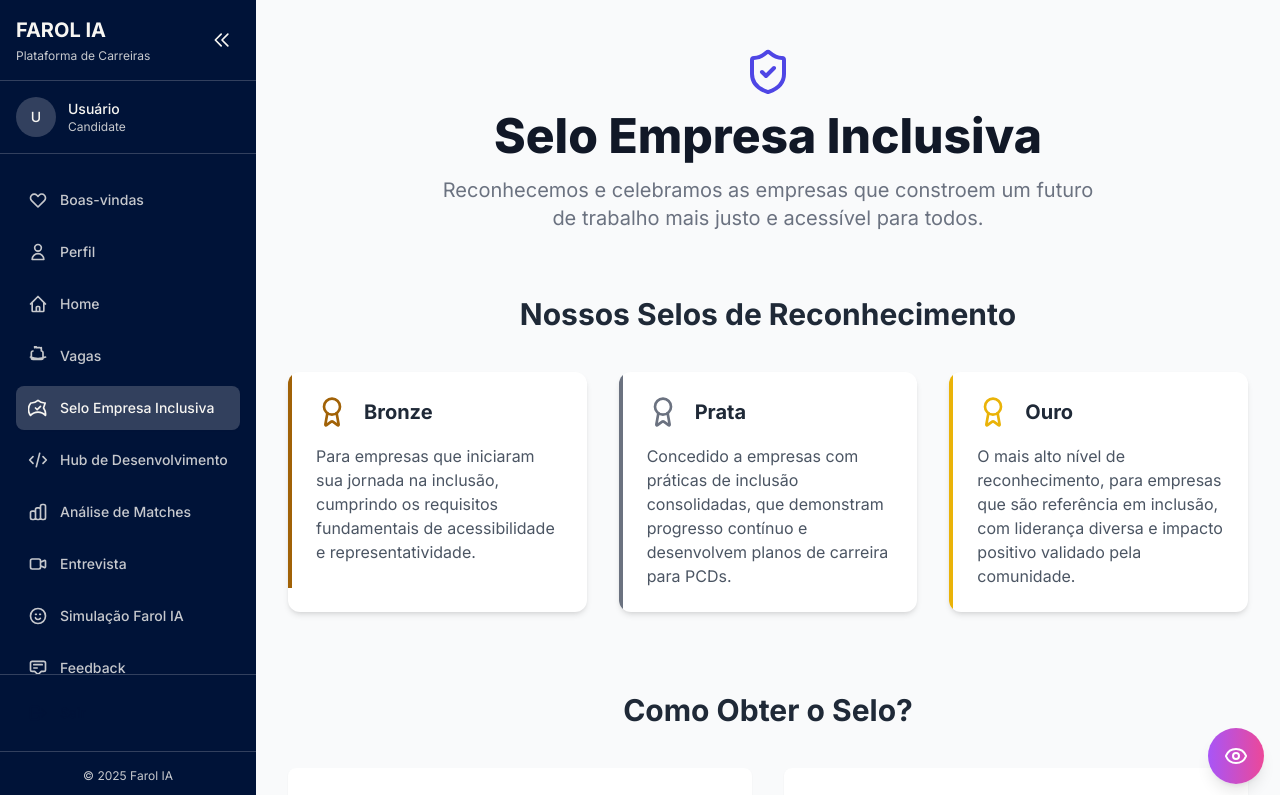
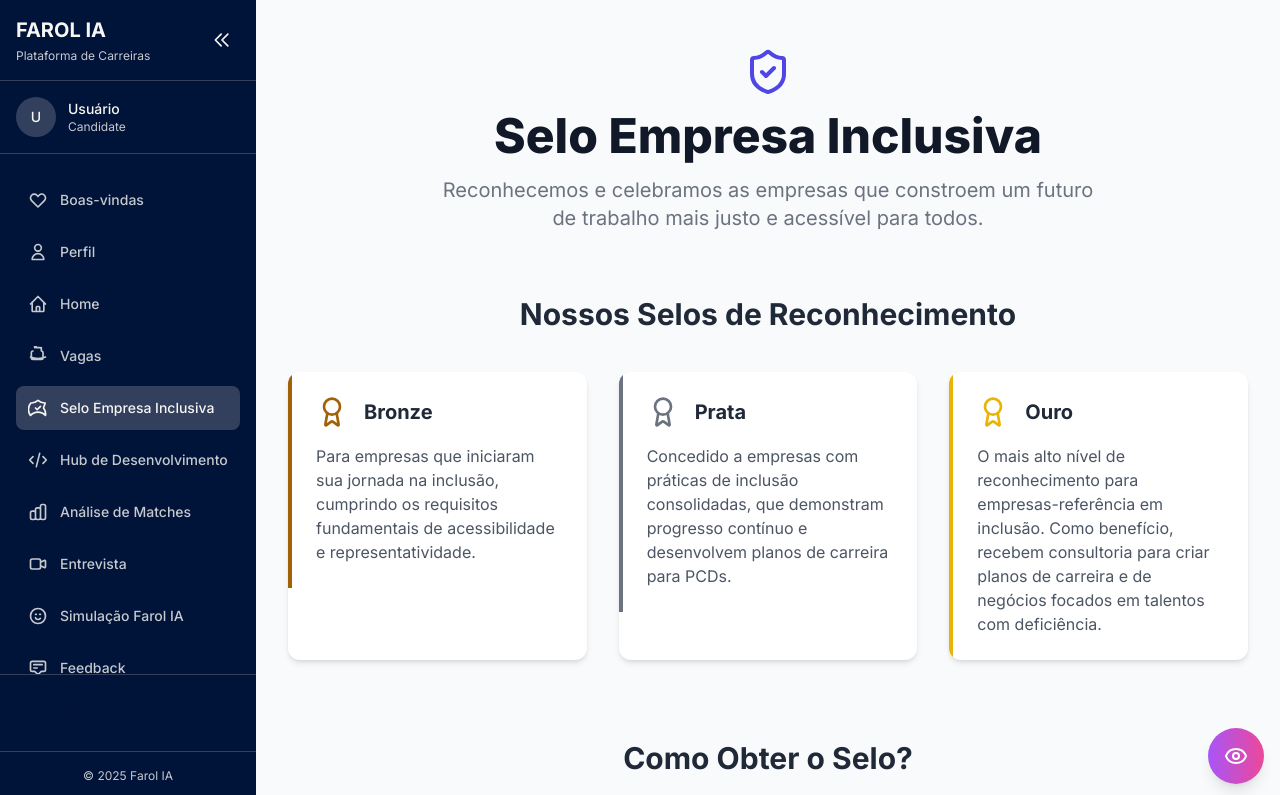
Before and after one commit to ericlmello/farol_v2_2, a Next.js app in the folder frontend/: page /inclusive-company-seal in a window 1280 px wide. Shown: the top 795 px of the page. Built offline with nearby package versions, Linux system fonts and the light colour scheme; no server answers.

Commit message:
Update page.tsx

```diff
--- a/frontend/src/app/(app)/inclusive-company-seal/page.tsx
+++ b/frontend/src/app/(app)/inclusive-company-seal/page.tsx
@@ -205,7 +205,7 @@ export default function InclusiveCompanySealPage() {
                 <SealLevelCard
                     icon={<Award className="h-8 w-8 text-yellow-500" />}
                     title="Ouro"
-                    description="O mais alto nível de reconhecimento, para empresas que são referência em inclusão, com liderança diversa e impacto positivo validado pela comunidade."
+                    description="O mais alto nível de reconhecimento para empresas-referência em inclusão. Como benefício, recebem consultoria para criar planos de carreira e de negócios focados em talentos com deficiência."
                     color="border-yellow-500"
                 />
             </div>
```
